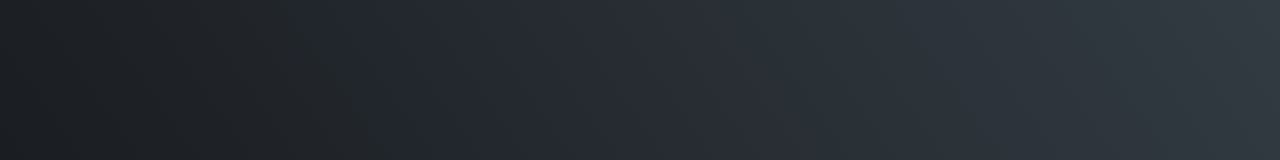
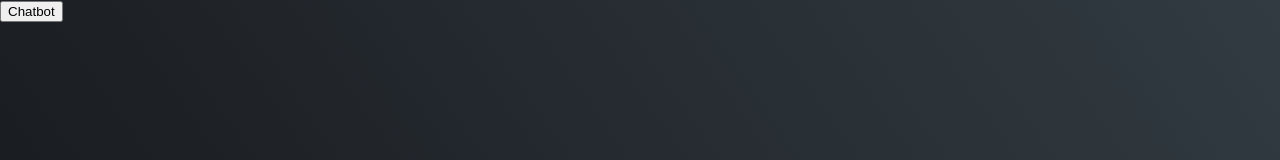
Before and after one commit to ascenDeveloper/chatBot-v1, a React (Create React App) app: page / in a window 1280 px wide. Shown: the top 160 px of the page. Built offline with nearby package versions, Linux system fonts and the light colour scheme.

Commit message:
Avance de button con añadidos de componentes en index.html(fijarse script agregado en index.html)

```diff
--- a/public/index.html
+++ b/public/index.html
@@ -1,15 +1,14 @@
 <!DOCTYPE html>
 <html lang="en">
+
 <head>
   <meta charset="utf-8" />
   <link rel="icon" href="%PUBLIC_URL%/favicon.ico" />
   <meta name="viewport" content="width=device-width, initial-scale=1" />
   <meta name="theme-color" content="#000000" />
-    <meta
-      name="description"
-      content="Web site created using create-react-app"
-    />
+  <meta name="description" content="Web site created using create-react-app" />
   <link rel="apple-touch-icon" href="%PUBLIC_URL%/logo192.png" />
+  <script src="https://kit.fontawesome.com/f61c40ab86.js" crossorigin="anonymous"></script>
   <!--
       manifest.json provides metadata used when your web app is installed on a
       user's mobile device or desktop. See https://developers.google.com/web/fundamentals/web-app-manifest/
@@ -26,6 +25,7 @@
     -->
   <title>React App</title>
 </head>
+
 <body>
   <noscript>You need to enable JavaScript to run this app.</noscript>
   <div id="root"></div>
@@ -40,4 +40,5 @@
       To create a production bundle, use `npm run build` or `yarn build`.
     -->
 </body>
+
 </html>
--- a/src/App.jsx
+++ b/src/App.jsx
@@ -1,10 +1,11 @@
 import './App.css';
 import styled from 'styled-components';
+import ChatButton from './components/ChatButton';
 
 function App() {
   return (
     <Container>
-
+      <ChatButton />
     </Container>
   );
 }
--- a/src/components/ChatButton.jsx
+++ b/src/components/ChatButton.jsx
@@ -0,0 +1,22 @@
+import React, { useState } from 'react'
+import styled from 'styled-components';
+
+function ChatButton() {
+    const [click, setClick] = useState(false);
+
+    const handleClick = () => setClick(!click);
+    const closeChat = () => setClick(false);
+
+    return (
+        <Container>
+            <button>Chatbot</button>
+            <i className={click ? 'fas fa-bars' : 'chat'} />
+        </Container>
+    )
+}
+
+export default ChatButton
+
+const Container = styled.div`
+
+`
```
Lines whose indentation alone changed are shown as unchanged.
